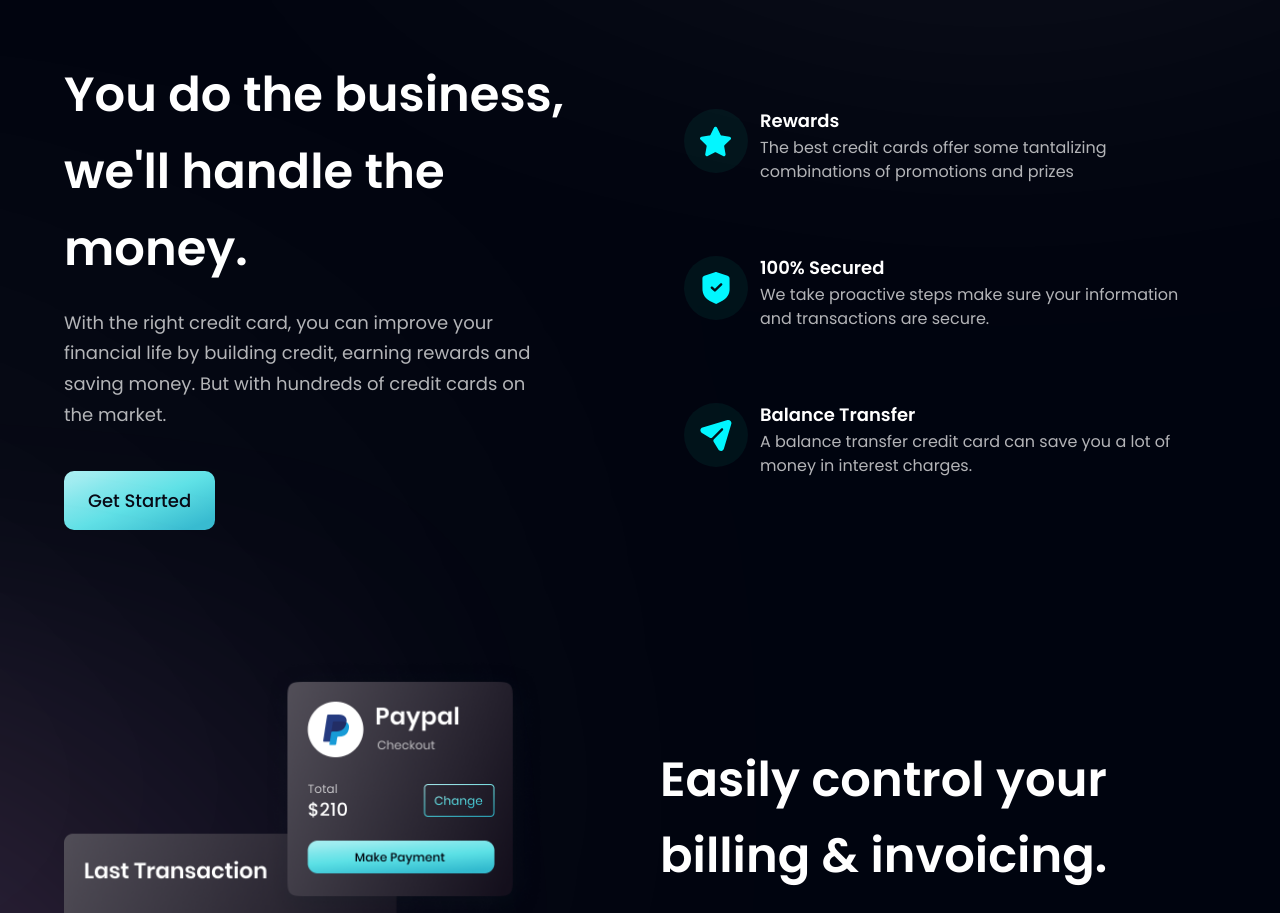
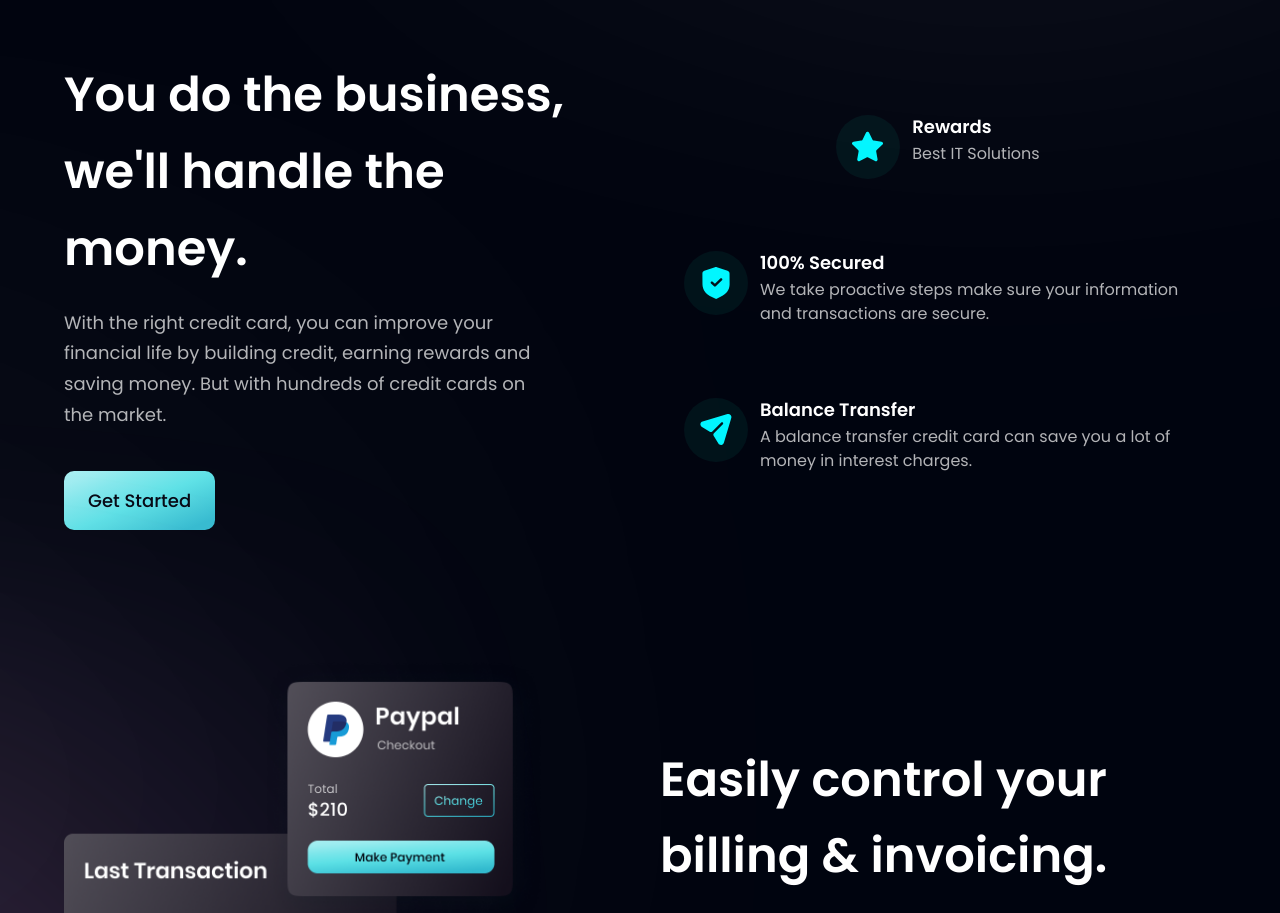
Before and after one commit to Chandukasireddy/graspins, a React (Vite) app: page / in a window 1280 px wide. Shown: the part 980-1893 px from the top of the page. Built offline with nearby package versions, Linux system fonts and the light colour scheme.

Commit message:
It solutions

```diff
--- a/src/constants/index.js
+++ b/src/constants/index.js
@@ -40,7 +40,7 @@ export const features = [
     icon: star,
     title: "Rewards",
     content:
-      "The best credit cards offer some tantalizing combinations of promotions and prizes",
+      "Best IT Solutions",
   },
   {
     id: "feature-2",
```
Also changed, not shown: 1 other file (tests, documents, lock files or other folders).
